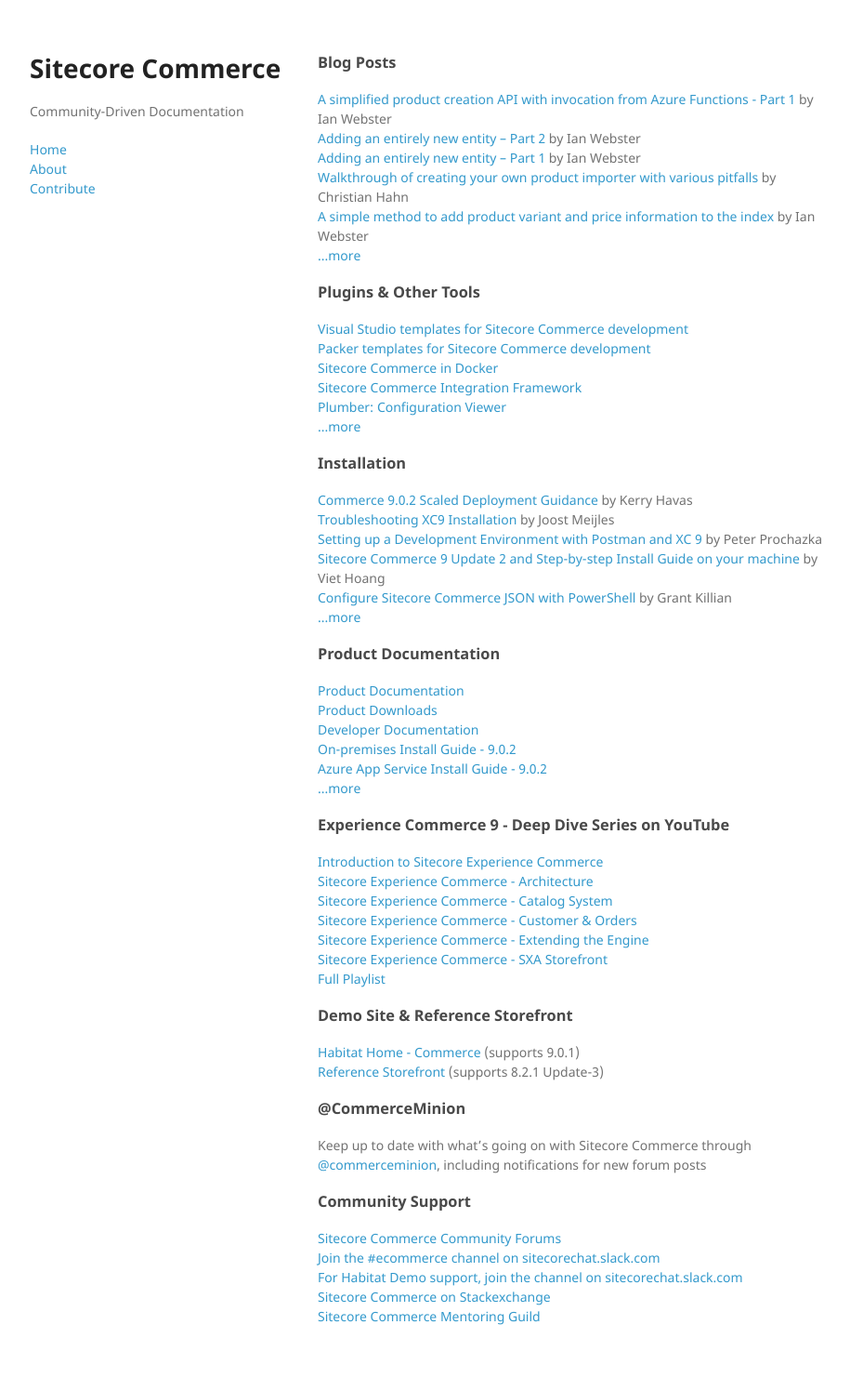
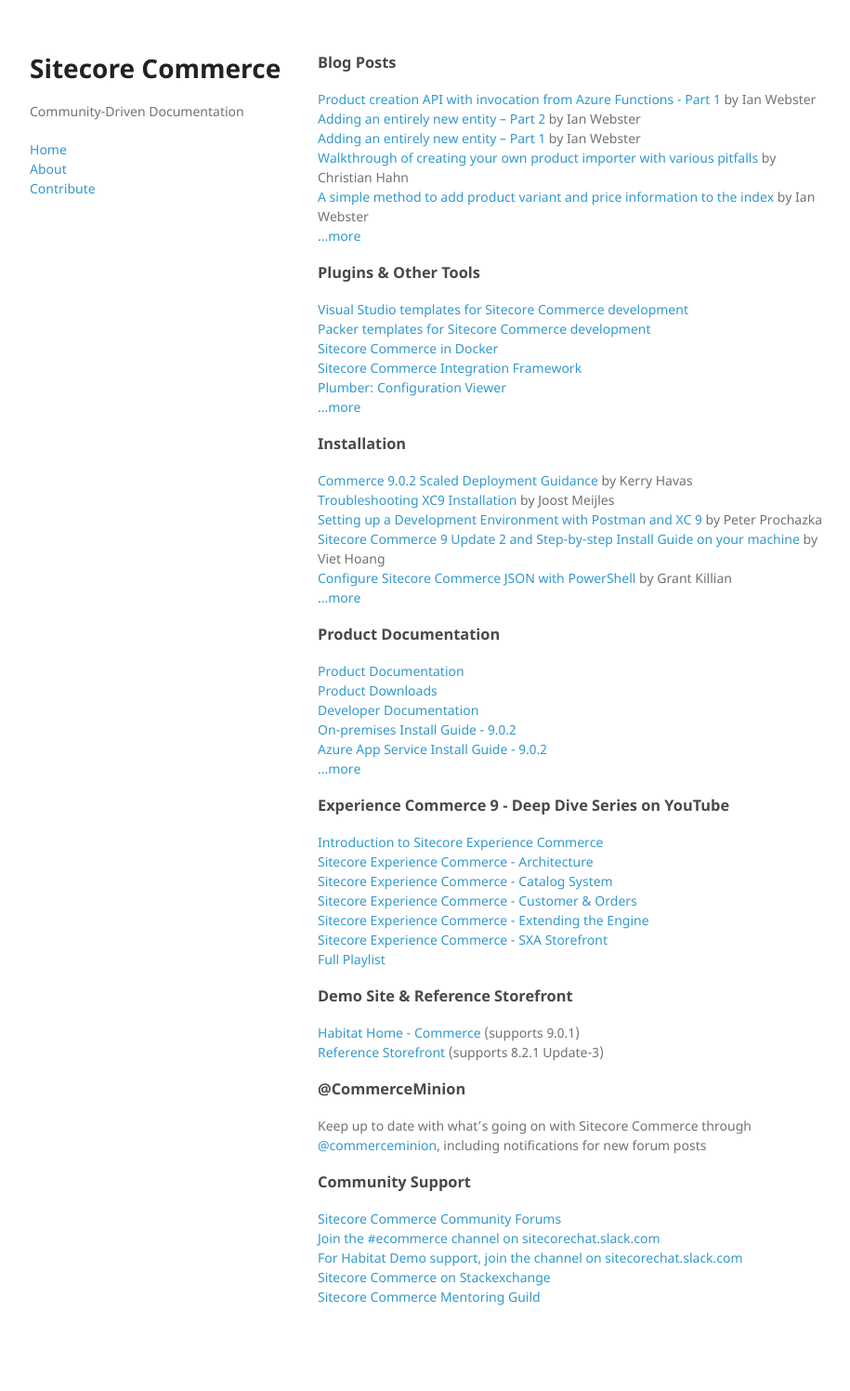
Before and after one commit to CommerceMinion/commerce-community-docs, a Jekyll site: the page built from index.md, in a window 1280 px wide. Shown: the whole page at 93% size, without its empty margins (26-941 px from the left). Built offline with Jekyll 4.4.1, drawn with Linux system fonts in a browser that asks for light colours; after the commit the page ends 1475 px from its top, so only the background shows below that.

Commit message:
Ian has long blog post titles

```diff
--- a/_data/blogs.yml
+++ b/_data/blogs.yml
@@ -1,4 +1,4 @@
-- title: A simplified product creation API with invocation from Azure Functions - Part 1
+- title: Product creation API with invocation from Azure Functions - Part 1
   link: https://websterian.com/2018/12/17/sxc-a-simplified-product-creation-api-with-invocation-from-azure-functions-part-1-the-simplified-api/
   author: Ian Webster
   submitted-by: Kelly Heard
```
